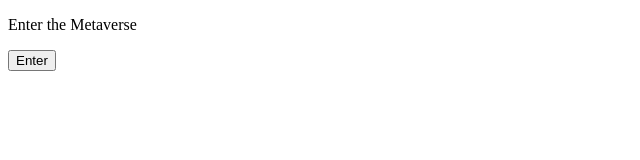
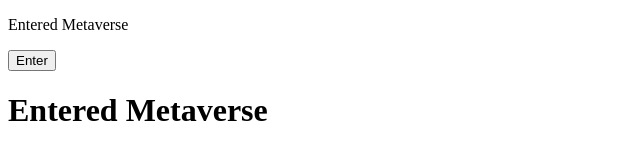
Before and after one commit to acciojob/enter-metaverse-Pawan1306, a website: page main.html in a window 1280 px wide. Both pictures are taken after a click on the button "Enter". Shown: the whole page, without its empty margins (0-640 px from the left). Drawn offline with Linux system fonts and the light colour scheme.

Commit message:
created a submission

```diff
--- a/main.html
+++ b/main.html
@@ -7,8 +7,10 @@
 </head>
 
 <body>
-	  <p id ="status">Enter the Metaverse</p>
-	<button id="enterBtn">Enter</button>
+	  <p id="status">Enter the Metaverse</p>
+    <button id="enterBtn">Enter</button>
+    <h1 id="output"></h1>
+
     <script type="text/javascript" src="./script.js">
 </script>
 
--- a/script.js
+++ b/script.js
@@ -1,6 +1,12 @@
-let para = document.getElementById("status");
-let btn = document.getElementById("enterbtn");
+  let status = document.getElementById("status");
+        let enterBtn = document.getElementById("enterBtn");
+        let output = document.getElementById("output");
 
-btn.addEventListener("click", function() {
-    para.innerHTML = "Entered Metaverse";
-});
+        // Add a click event listener to the button
+        enterBtn.addEventListener("click", function() {
+            // Change the text in the p tag
+            status.textContent = "Entered Metaverse";
+
+            // Display the updated text in the h1 tag
+            output.textContent = "Entered Metaverse";
+        });
```
